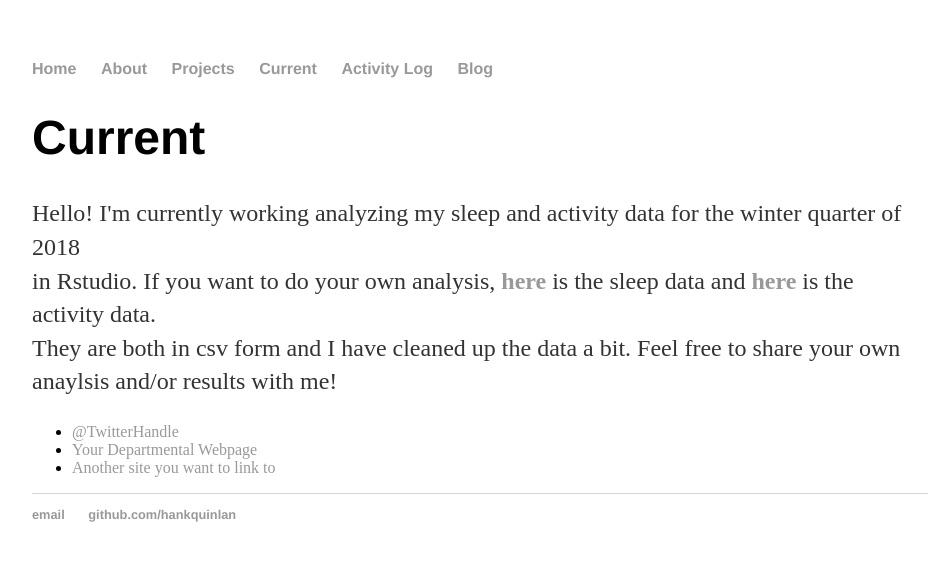
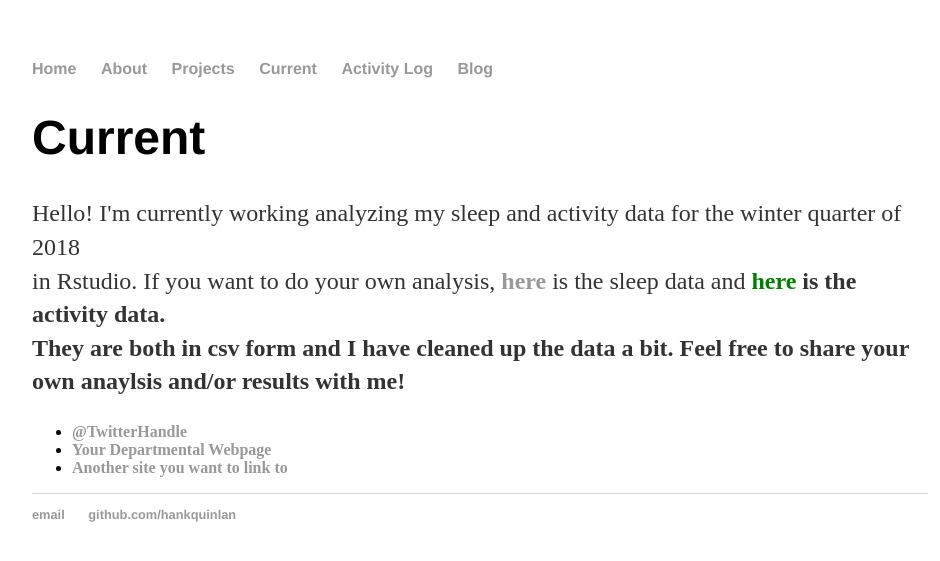
Before and after one commit to shallinan1/shallinan1.github.io, a Jekyll site: the page built from current/index.html, in a window 1280 px wide. Shown: the top 561 px of the page, without its empty margins (160-1100 px from the left). Built offline with Jekyll 4.4.1, drawn with Linux system fonts in a browser that asks for light colours.

Commit message:
Update index.html

```diff
--- a/current/index.html
+++ b/current/index.html
@@ -7,7 +7,7 @@ title: About Me
 			<h1>Current</h1>
 			<p>Hello! I'm currently working analyzing my sleep and activity data for the winter quarter of 2018<br>
       in Rstudio. If you want to do your own analysis, <a href="/assets/data/sleepcsv.csv"><b>here</b></a> is the sleep data
-      and <b><a href="/assets/data/activitycsv.csv">here</a></b> is the activity data.<br>
+	and <a href="/assets/data/activitycsv.csv"><b><font color="green">here</font><b></a></b> is the activity data.<br>
       They are both in csv form and I have cleaned up the data a bit.
       Feel free to share your own anaylsis and/or results with me! <br>
 
```
